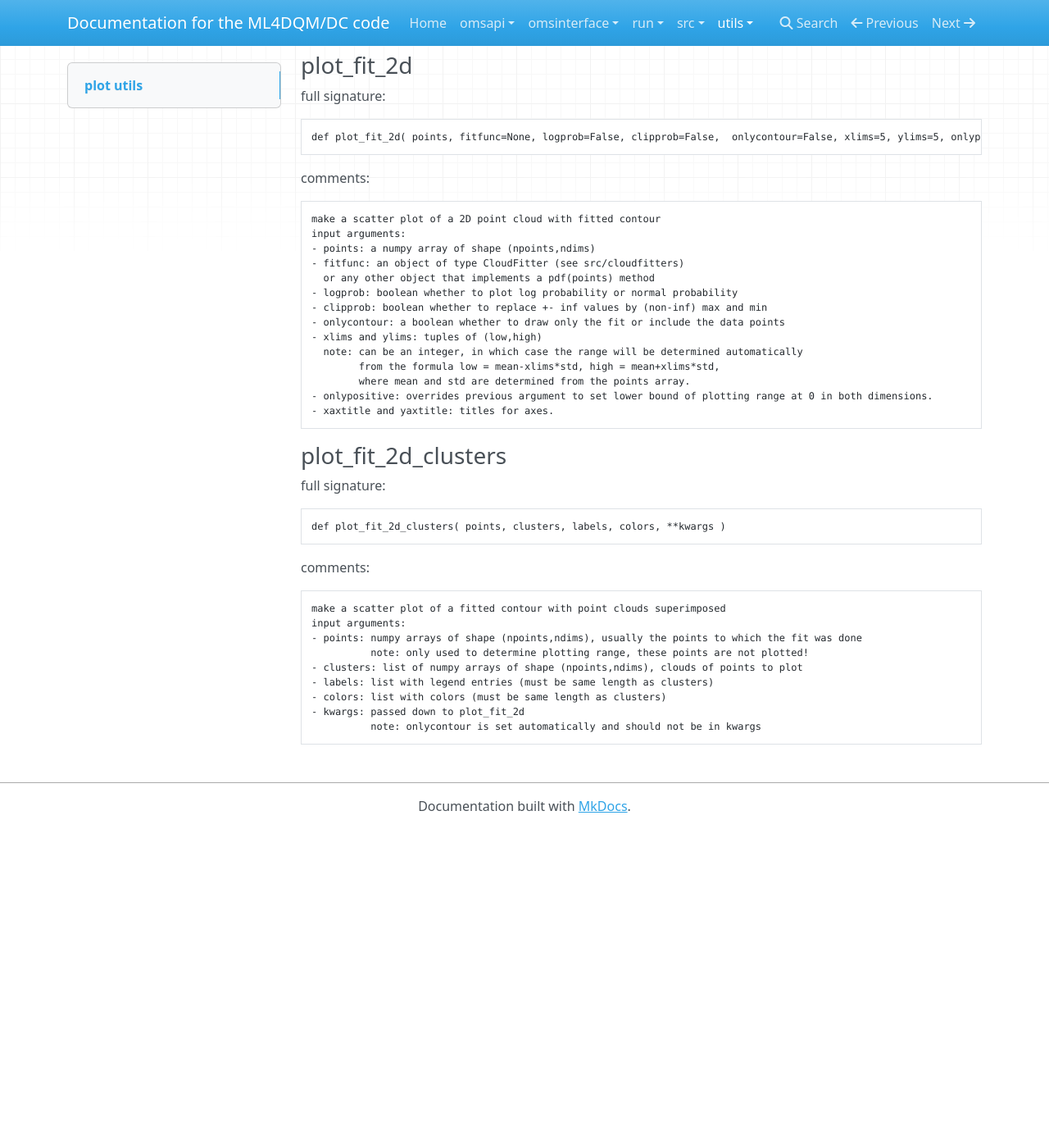
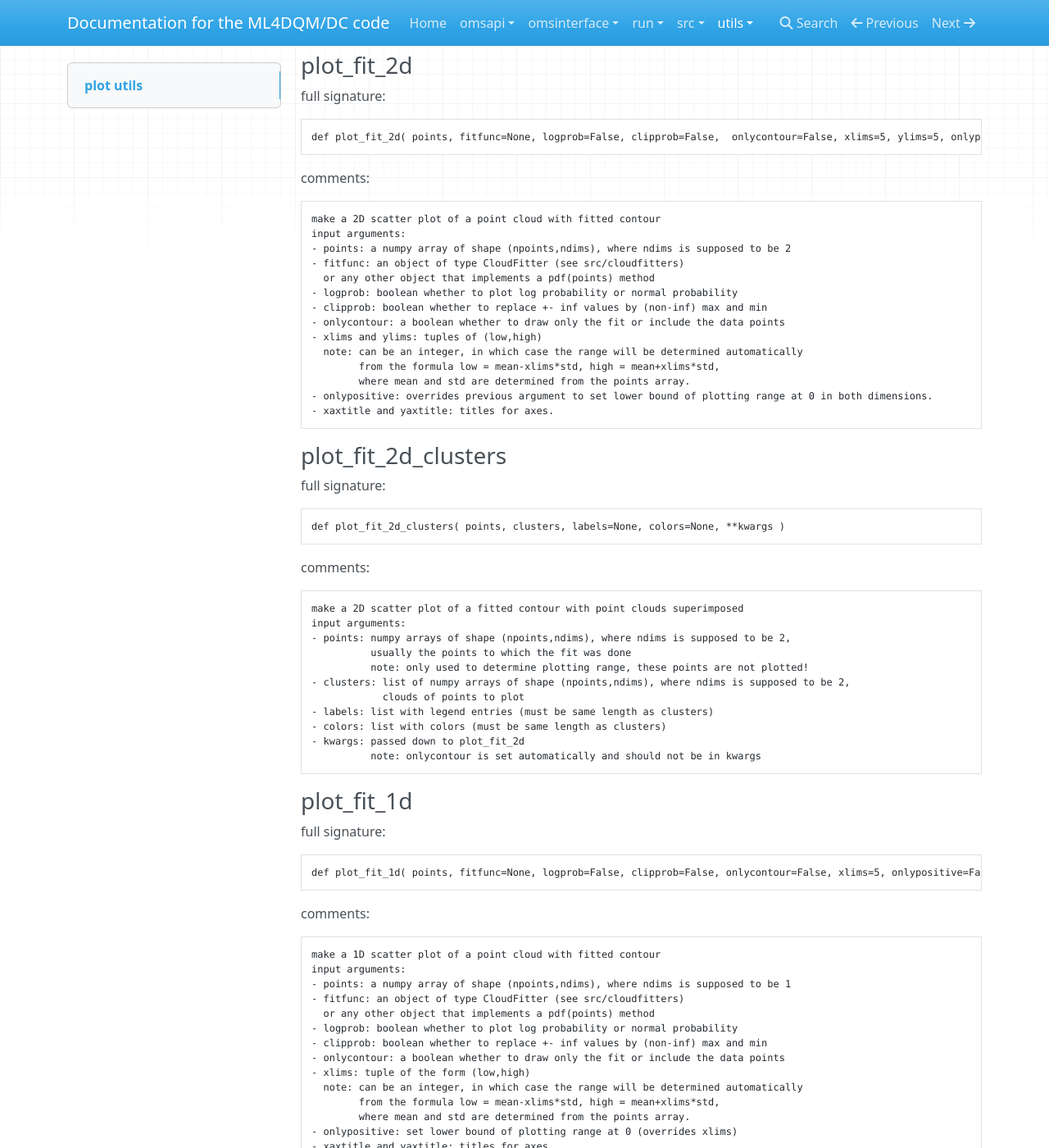
Before and after one commit to LukaLambrecht/ML4DQMDC-PixelAE, an MkDocs documentation site: the page built from docs/utils/plot_utils.md, in a window 1280 px wide and 1400 px high, scrolled down 5593 px. Shown: the whole window at 82% size. Built offline with MkDocs 1.6.1, drawn with Linux system fonts in a browser that asks for light colours; nearby versions of some CDN libraries; before the commit the page ends 6604 px from its top, so only the background shows below that; some of the changed text lies outside the part shown.

````diff
--- a/docs/utils/plot_utils.md
+++ b/docs/utils/plot_utils.md
@@ -271,9 +271,9 @@ def plot_fit_2d( points, fitfunc=None, logprob=False, clipprob=False,  onlyconto
 ```
 comments:
 ```text
-make a scatter plot of a 2D point cloud with fitted contour
+make a 2D scatter plot of a point cloud with fitted contour
 input arguments:
-- points: a numpy array of shape (npoints,ndims)
+- points: a numpy array of shape (npoints,ndims), where ndims is supposed to be 2
 - fitfunc: an object of type CloudFitter (see src/cloudfitters)
   or any other object that implements a pdf(points) method
 - logprob: boolean whether to plot log probability or normal probability
@@ -291,17 +291,64 @@ input arguments:
 ### plot\_fit\_2d\_clusters
 full signature:
 ```text
-def plot_fit_2d_clusters( points, clusters, labels, colors, **kwargs )
+def plot_fit_2d_clusters( points, clusters, labels=None, colors=None, **kwargs )
 ```
 comments:
 ```text
-make a scatter plot of a fitted contour with point clouds superimposed
+make a 2D scatter plot of a fitted contour with point clouds superimposed
 input arguments:
-- points: numpy arrays of shape (npoints,ndims), usually the points to which the fit was done
+- points: numpy arrays of shape (npoints,ndims), where ndims is supposed to be 2,
+          usually the points to which the fit was done
           note: only used to determine plotting range, these points are not plotted!
-- clusters: list of numpy arrays of shape (npoints,ndims), clouds of points to plot
+- clusters: list of numpy arrays of shape (npoints,ndims), where ndims is supposed to be 2,
+            clouds of points to plot
 - labels: list with legend entries (must be same length as clusters)
 - colors: list with colors (must be same length as clusters)
 - kwargs: passed down to plot_fit_2d
           note: onlycontour is set automatically and should not be in kwargs
 ```
+
+
+### plot\_fit\_1d
+full signature:
+```text
+def plot_fit_1d( points, fitfunc=None, logprob=False, clipprob=False, onlycontour=False, xlims=5, onlypositive=False, xaxtitle=None, xaxtitlesize=None, yaxtitle=None, yaxtitlesize=None, title=None, titlesize=None )
+```
+comments:
+```text
+make a 1D scatter plot of a point cloud with fitted contour
+input arguments:
+- points: a numpy array of shape (npoints,ndims), where ndims is supposed to be 1
+- fitfunc: an object of type CloudFitter (see src/cloudfitters)
+  or any other object that implements a pdf(points) method
+- logprob: boolean whether to plot log probability or normal probability
+- clipprob: boolean whether to replace +- inf values by (non-inf) max and min
+- onlycontour: a boolean whether to draw only the fit or include the data points
+- xlims: tuple of the form (low,high)
+  note: can be an integer, in which case the range will be determined automatically
+        from the formula low = mean-xlims*std, high = mean+xlims*std,
+        where mean and std are determined from the points array.
+- onlypositive: set lower bound of plotting range at 0 (overrides xlims)
+- xaxtitle and yaxtitle: titles for axes.
+```
+
+
+### plot\_fit\_1d\_clusters
+full signature:
+```text
+def plot_fit_1d_clusters( points, clusters, labels=None, colors=None, **kwargs )
+```
+comments:
+```text
+make a 1D scatter plot of a fitted contour with point clouds superimposed
+input arguments:
+- points: numpy arrays of shape (npoints,ndims), where ndims is supposed to be 1,
+          usually the points to which the fit was done
+          note: only used to determine plotting range, these points are not plotted!
+- clusters: list of numpy arrays of shape (npoints,ndims), where ndims is supposed to be 1,
+            clouds of points to plot
+- labels: list with legend entries (must be same length as clusters)
+- colors: list with colors (must be same length as clusters)
+- kwargs: passed down to plot_fit_1d
+          note: onlycontour is set automatically and should not be in kwargs
+```
--- a/mkdocs.yml
+++ b/mkdocs.yml
@@ -31,6 +31,7 @@ nav:
             - ExponentialFitter: 'src/cloudfitters/ExponentialFitter.md'
             - GaussianKdeFitter: 'src/cloudfitters/GaussianKdeFitter.md'
             - HyperRectangleFitter: 'src/cloudfitters/HyperRectangleFitter.md'
+            - IdentityFitter: 'src/cloudfitters/IdentityFitter.md'
             - LogNormalFitter: 'src/cloudfitters/LogNormalFitter.md'
             - SeminormalFitter: 'src/cloudfitters/SeminormalFitter.md'
     - utils:
````
Also changed, not shown: docs/run/README.md (added, +35 -0 lines).
